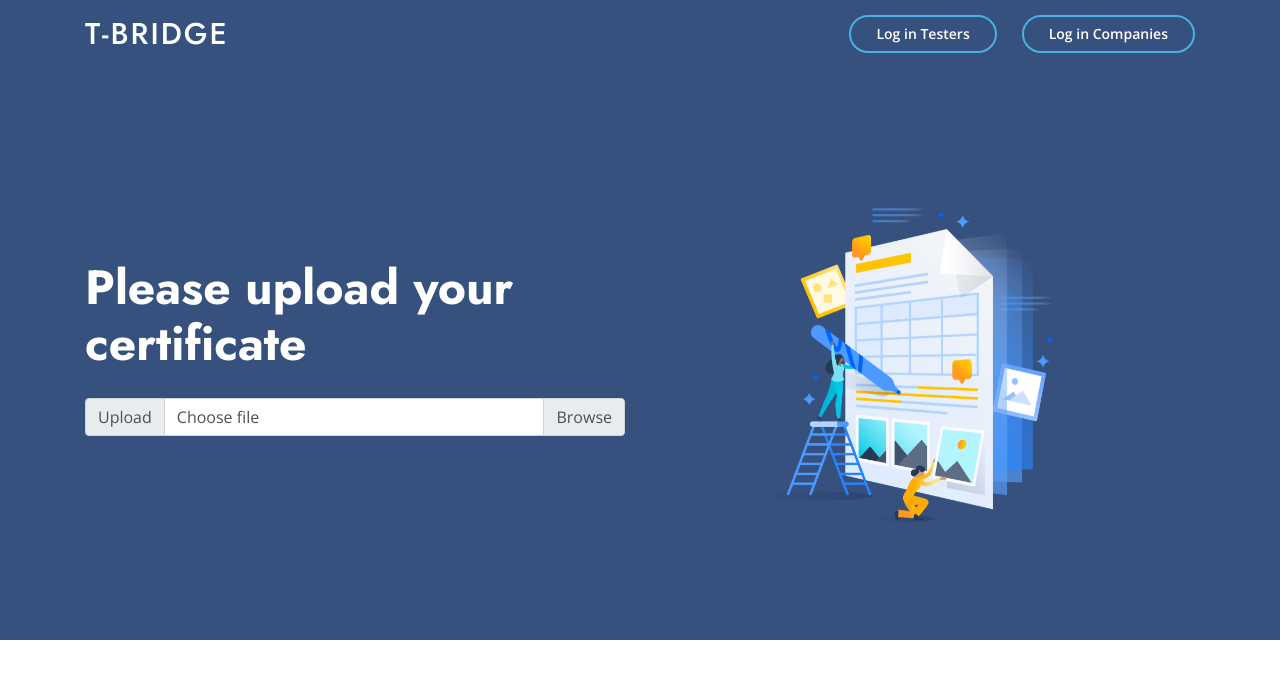
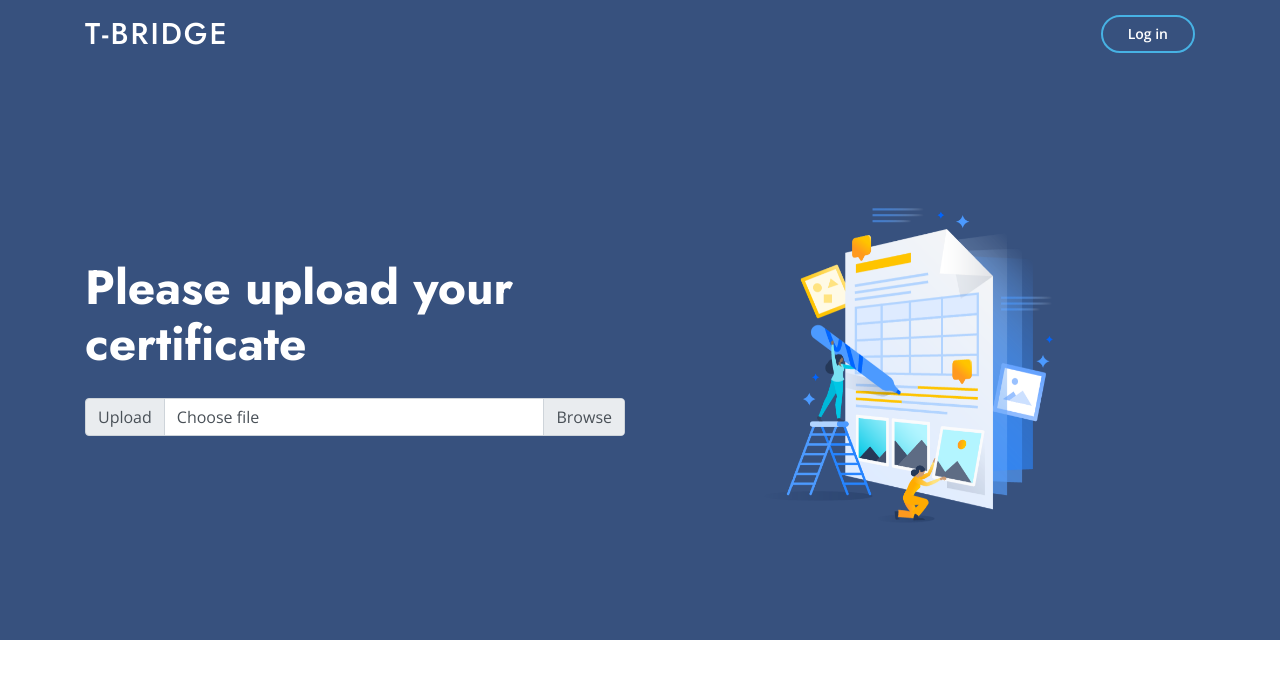
Before and after one commit to agnishka/t-bridge, a plain HTML site: page certificate.html in a window 1280 px wide. Shown: the top 697 px of the page. Drawn offline with nearby package versions, Linux system fonts and the light colour scheme.

Commit message:
Add files via upload

```diff
--- a/certificate.html
+++ b/certificate.html
@@ -42,7 +42,7 @@
   <header id="header" class="fixed-top ">
     <div class="container d-flex align-items-center">
 
-      <h1 class="logo mr-auto"><a href="index.html">T-Bridge</a></h1>
+      <h1 class="logo mr-auto"><a href="index.html" style="white-space: nowrap;">T-Bridge</a></h1>
       <!-- Uncomment below if you prefer to use an image logo -->
       <!-- <a href="index.html" class="logo mr-auto"><img src="assets/img/logo.png" alt="" class="img-fluid"></a>-->
 <!--
@@ -76,8 +76,7 @@
       </nav><!-- .nav-menu -->
 
 
-    <a href="#logintesters" class="get-started-btn scrollto">Log in Testers</a>
-      <a href="#logincompanies" class="get-started-btn scrollto">Log in Companies</a>
+    <a href="#login" class="get-started-btn scrollto">Log in</a>
 
     </div>
   </header><!-- End Header -->
```
Also changed, not shown: company.html (+1 -1 lines), requirements.html (+1 -1 lines), tester.html (+1 -1 lines), unqualified.html (+1 -1 lines).
